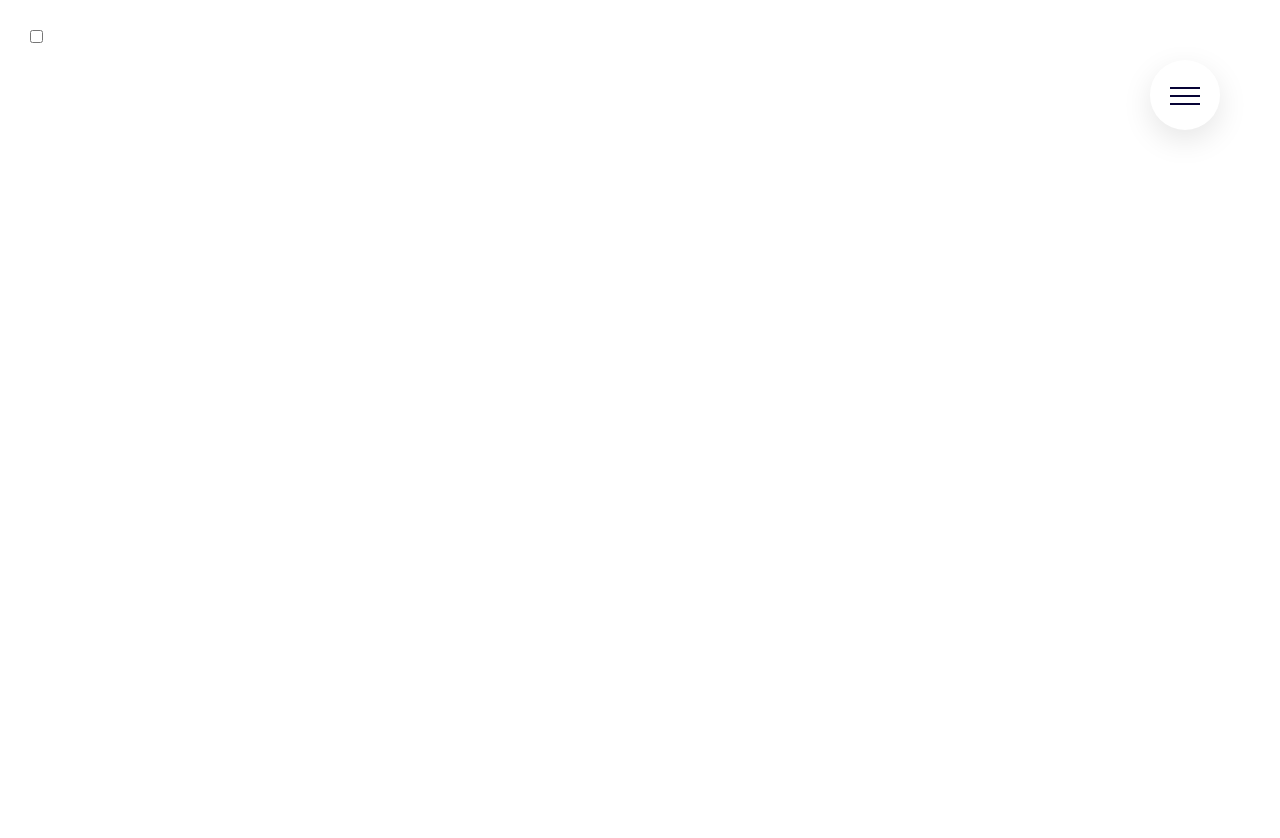
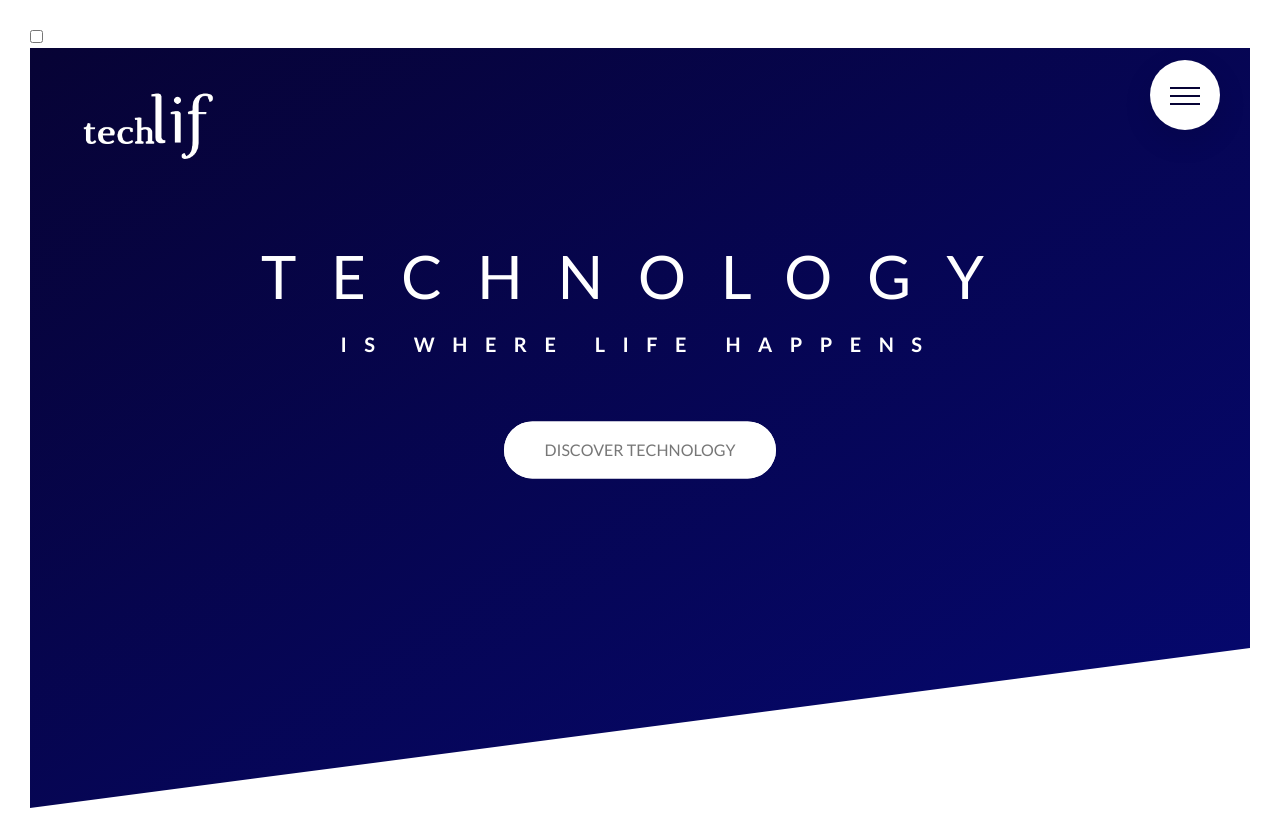
Before and after one commit to hbilgil/tech-app-with-scss, a website: page index.html in a window 1280 px wide. Before the commit the page ends 800 px from the top, so only its background shows below. Drawn offline with Linux system fonts and the light colour scheme.

Commit message:
Edit index.html to add header section

```diff
--- a/index.html
+++ b/index.html
@@ -50,5 +50,23 @@
       </ul>
     </nav>
   </div>
+
+  <!--Header-->
+  <header class="header">
+    <div class="header__logo-box">
+      <img src="images/logo-1.png" alt="Logo" class="header__logo" />
+    </div>
+
+    <div class="header__text-box">
+      <h1 class="heading-primary">
+        <span class="heading-primary--main">technology</span>
+        <span class="heading-primary--sub">is where life happens</span>
+      </h1>
+
+      <a href="#section-tours" class="btn btn--white btn--animated"
+        >Discover technology</a
+      >
+    </div>
+  </header>
 </body>
 </html>
```
